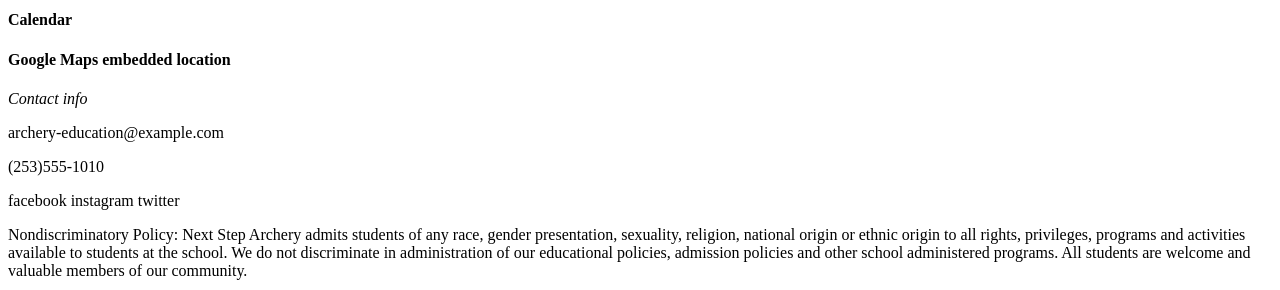
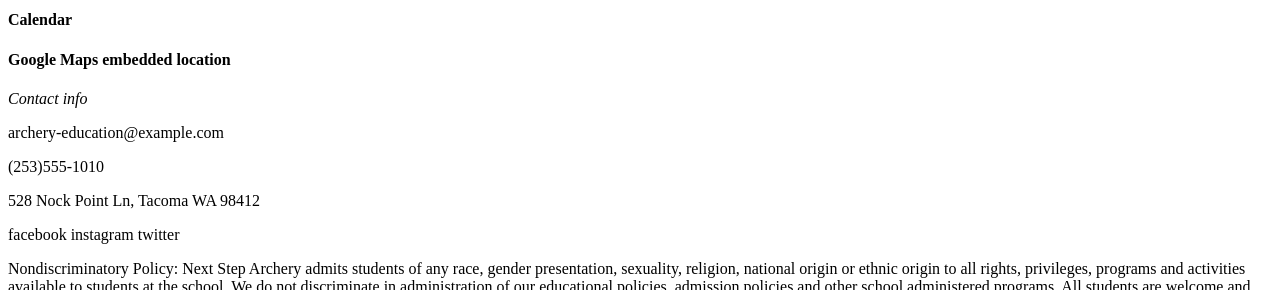
Before and after one commit to handxwritten/Archery, a plain HTML site: page index.html in a window 1280 px wide. Shown: the part 2768-3058 px from the top of the page. Drawn offline with Linux system fonts and the light colour scheme.

Commit message:
added location to footer section

```diff
--- a/index.html
+++ b/index.html
@@ -33,6 +33,7 @@
       <p><i>Contact info</i></p>
       <p>archery-education@example.com</p>
       <p>(253)555-1010</p>
+      <p>528 Nock Point Ln, Tacoma WA 98412</p>
       <p>facebook instagram twitter</p>
       <p>Nondiscriminatory Policy:
 Next Step Archery admits students of any race, gender presentation, sexuality, religion, national origin or ethnic origin to all rights, privileges, programs and activities available to students at the school. We do not discriminate in administration of our educational policies, admission policies and other school administered programs. All students are welcome and valuable members of our community.</p>
```
Also changed, not shown: instructor-landing-page.html (+1 -0 lines).
